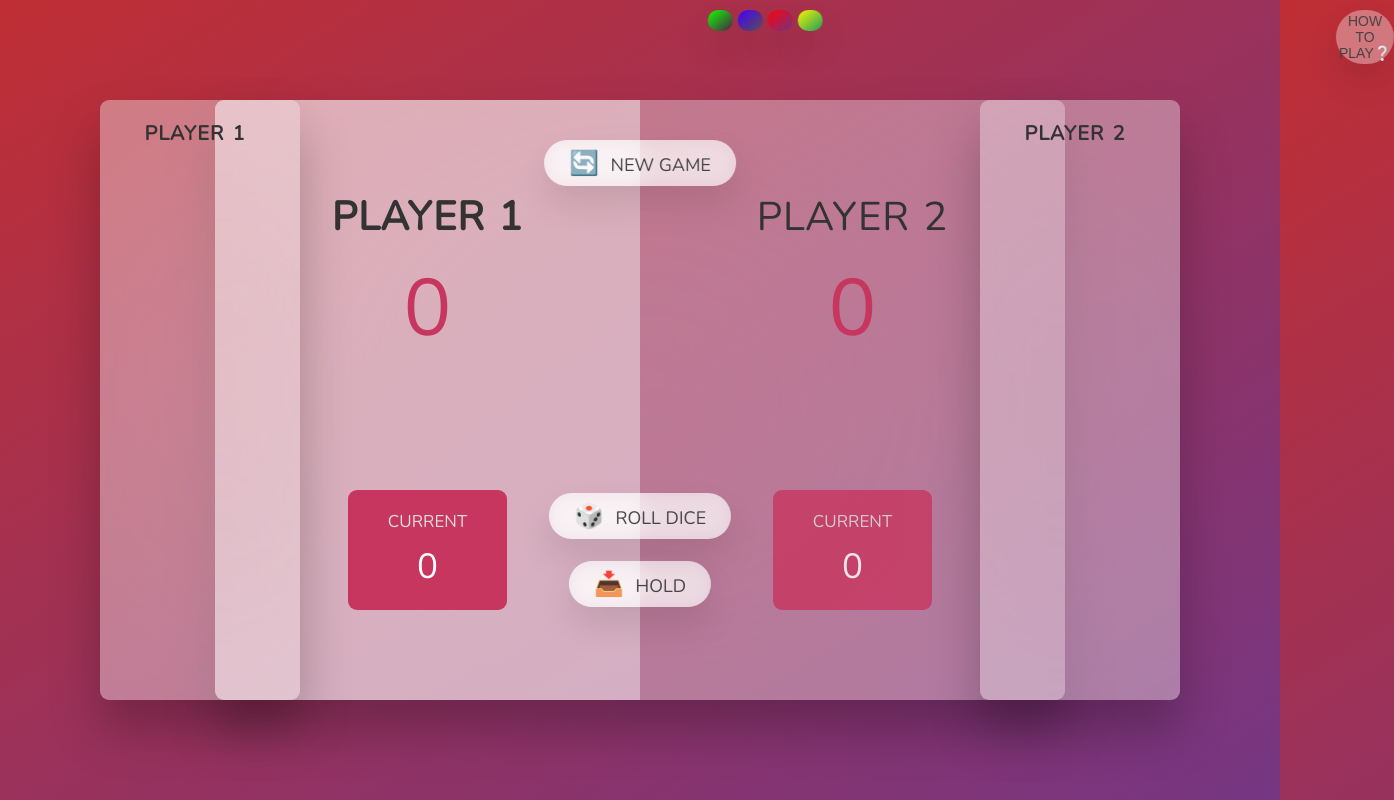
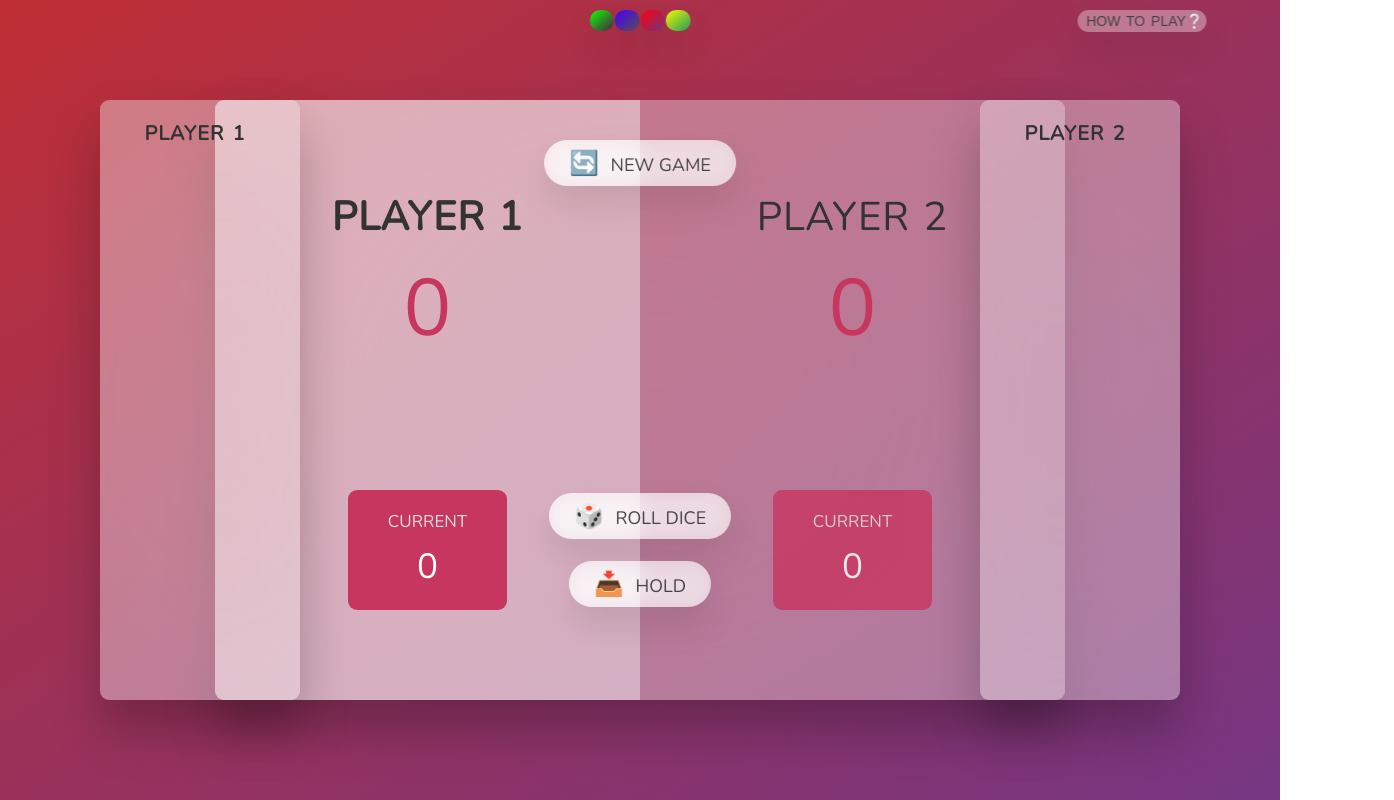
Before and after one commit to remauxl/dice-game, a plain HTML site: page index.html in a window 1280 px wide. Shown: the whole page, 1394 px wide, since content can reach past the window. Drawn offline with nearby package versions, Linux system fonts and the light colour scheme.

Commit message:
position fixes

```diff
--- a/index.html
+++ b/index.html
@@ -8,18 +8,22 @@
     <link rel="stylesheet" href="style.css" />
     <title>Deyes</title>
 
+
+  </head>
+  <body>
     <div>
       <button class="btncolor btn--blue">     </button>
       <button class="btncolor btn--green">      </button>
       <button class="btncolor btn--pink">     </button>
       <button class="btncolor btn--yellow">     </button>
-      <button class="btncolor btn--help">HOW TO PLAY❔ </button>
+      <button class="btncolor btn--help">  HOW TO PLAY❔ </button>
+    </div>
 
 
-    </div>
-  </head>
-  <body>
+
     <main>
+
+
 
       <section class="player player--0 player--active">
         <h2 class="name" id="name--0">Player 1</h2>
--- a/style.css
+++ b/style.css
@@ -275,28 +275,28 @@ main {
 
 .btn--green{
 background-image: linear-gradient(to top left, #462247 , #15ff00 );
-left: 72rem;
+left: 47%;
 }
 .btn--blue{
   background-image: linear-gradient(to top left, #5c5151 , #4400ff );
 
-left: 75rem;
+left: 49%;
 
 }
 .btn--pink{
   background-image: linear-gradient(to top left, #753682 , #ff0008 );
 
-left:78rem
+left:51%
 }
 .btn--yellow{
   background-image: linear-gradient(to top left, #1b9e5d , #faf600);
 
-left: 81rem;
+left: 53%;
 }
 
 .btn--help{
 
-  left: 136.5rem;
+  left: 89.2%;
   background-color: rgba(255, 255, 255, 0.35);
   font-size: 1.4rem;
   word-spacing: 2px;
```
